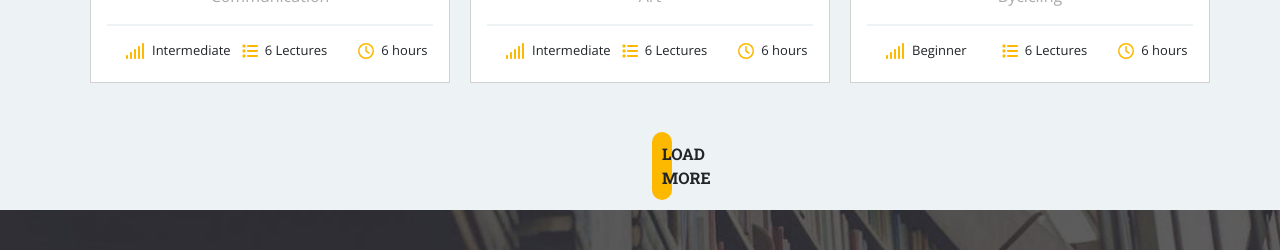
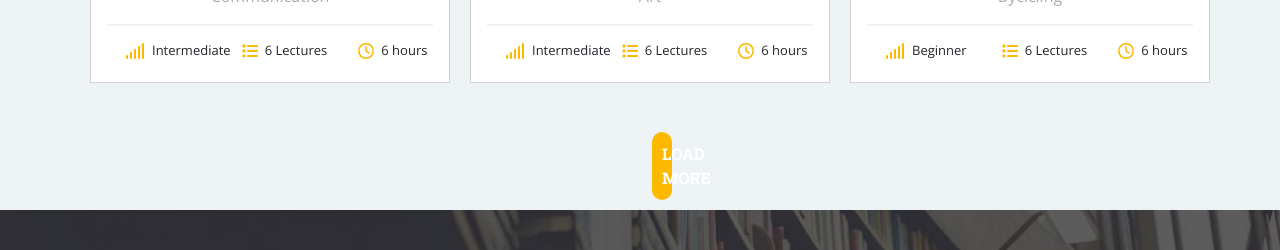
Before and after one commit to PierluigiPapa/proj-html-vuejs, a Vue app: page / in a window 1280 px wide. Shown: the part 2240-2490 px from the top of the page. Built offline with nearby package versions, Linux system fonts and the light colour scheme.

Commit message:
fix: adjust hover load more

```diff
--- a/src/components/Main/AppCourses.vue
+++ b/src/components/Main/AppCourses.vue
@@ -205,7 +205,8 @@ h2 {
     margin-top: 70px;
     font-weight: bold;
     cursor: pointer;
-    transition: color 0.5s;
+    color: $bianco;
+    transition: background-color 0.3s, color 0.3s, filter 0.3s;
 }
 
 .col-4 {
@@ -213,6 +214,6 @@ h2 {
 }
 
 .loading:hover {
-    color: $bianco;
+    background-color: darken($giallo, 10%);
 }
 </style>
```
